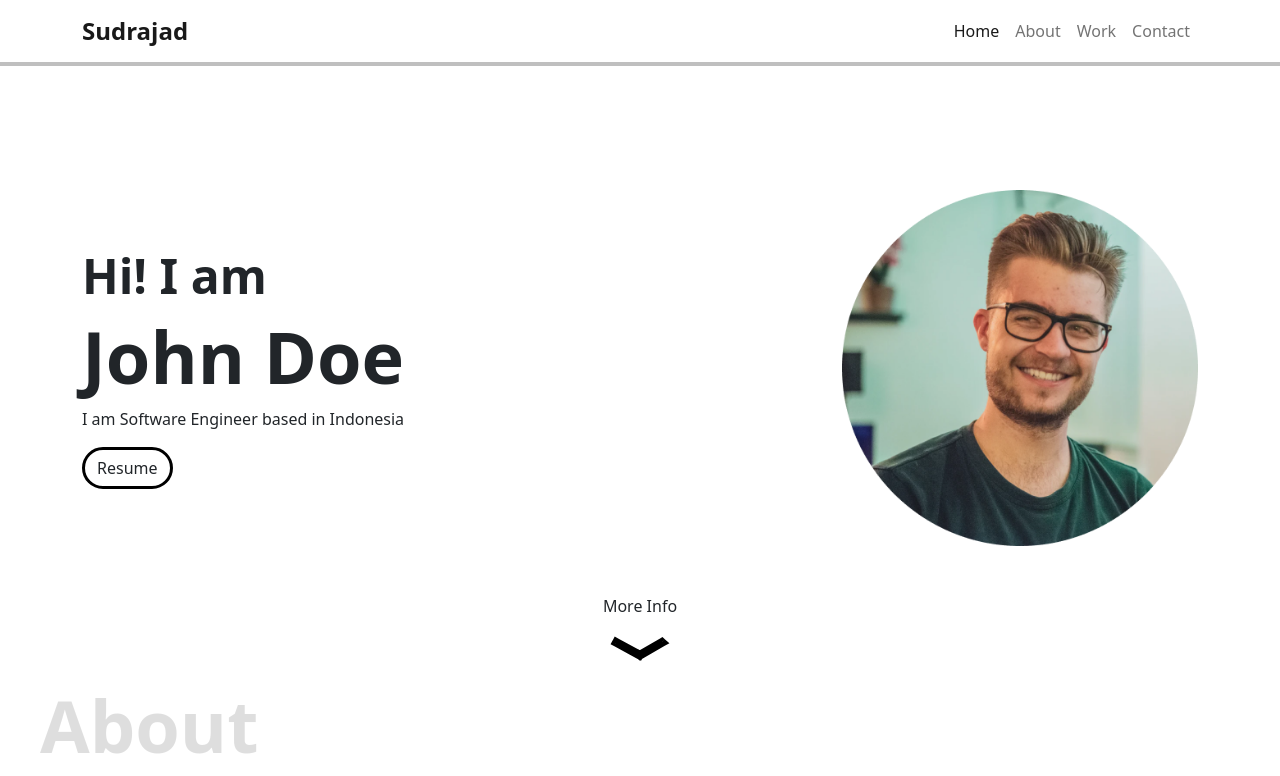
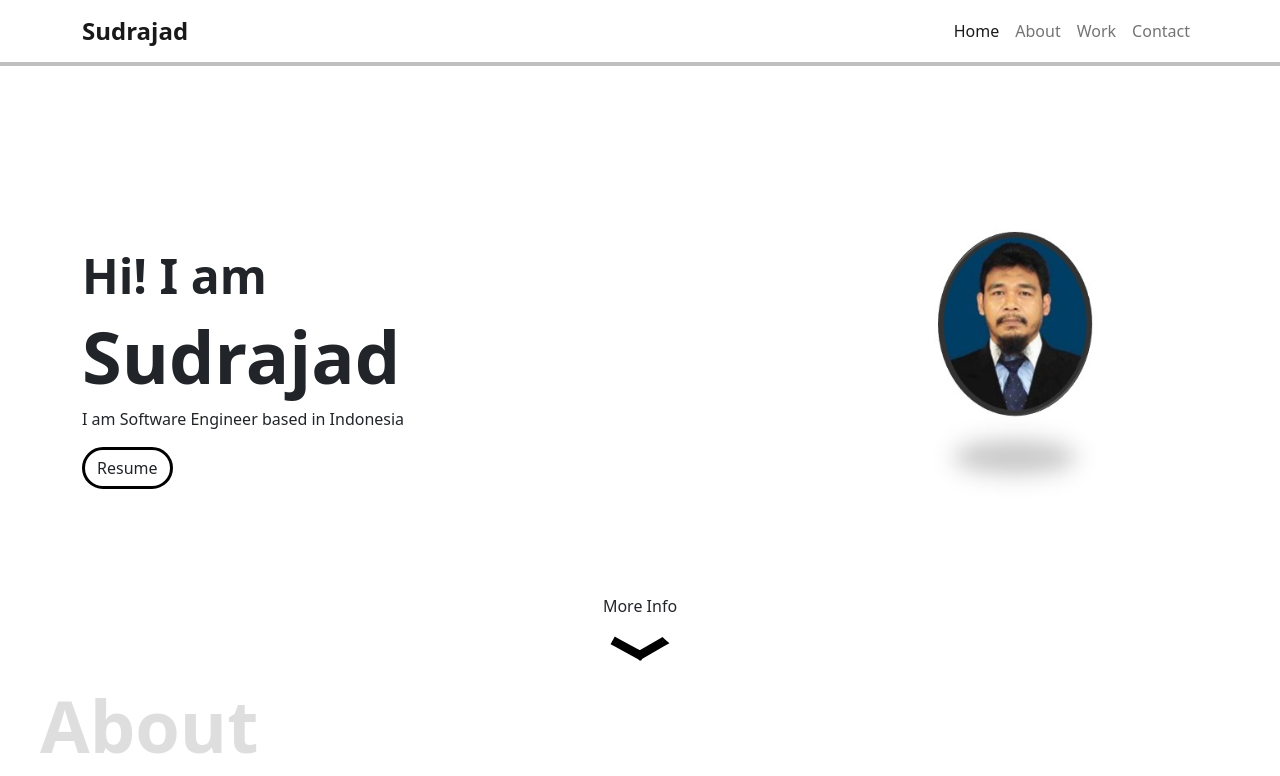
Before and after one commit to sudrajad2022/Portfolio, a plain HTML site: page index.html in a window 1280 px wide. Shown: the top 776 px of the page. Drawn offline with nearby package versions, Linux system fonts and the light colour scheme.

Commit message:
tidy up done

```diff
--- a/index.html
+++ b/index.html
@@ -37,12 +37,12 @@
         <div class="row d-flex align-items-center flex-md-row flex-column-reverse">
             <div class="col-12 col-md-8">
                 <h3 class="fw-semibold">Hi! I am</h3>
-                <h1 class="fw-bold">John Doe</h1>
+                <h1 class="fw-bold">Sudrajad</h1>
                 <p>I am Software Engineer based in Indonesia</p>
-                <a class="btn button" href="images/potrait.png" download>Resume</a>
+                <a class="btn button" href="images/soe.jpg" download>Resume</a>
             </div>
             <div class="col-12 col-md-4 d-flex justify-content-md-end justify-content-center">
-                <img src="images/potrait.png" alt="Potrait">
+                <img src="images/soe.jpg" alt="Potrait">
             </div>
         </div>
         <a href="#about" class="text-decoration-none arrow w-100 d-flex align-items-center flex-column mt-5">
```
Also changed, not shown: images/soe-orig.jpg (added), images/soe.jpg (added).
